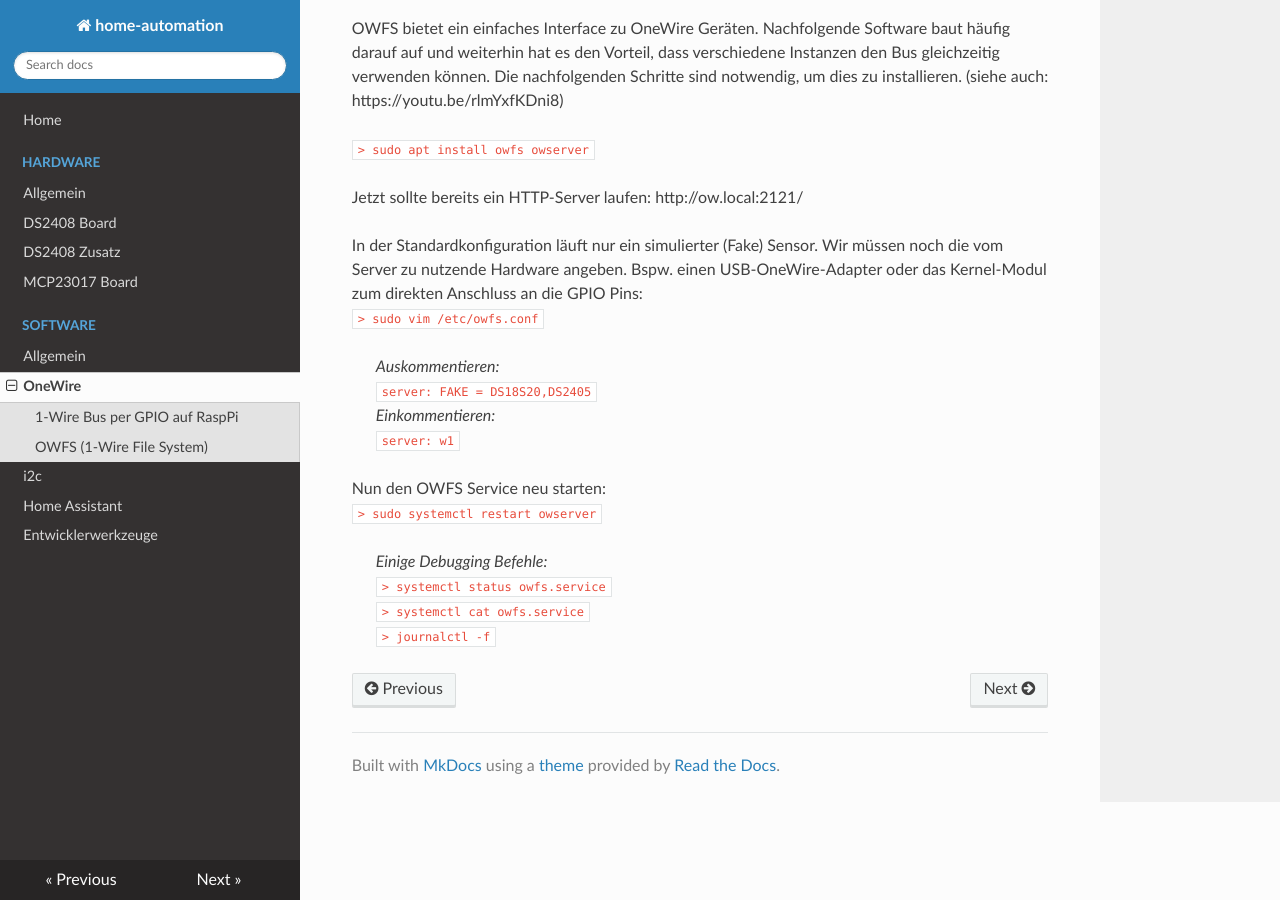
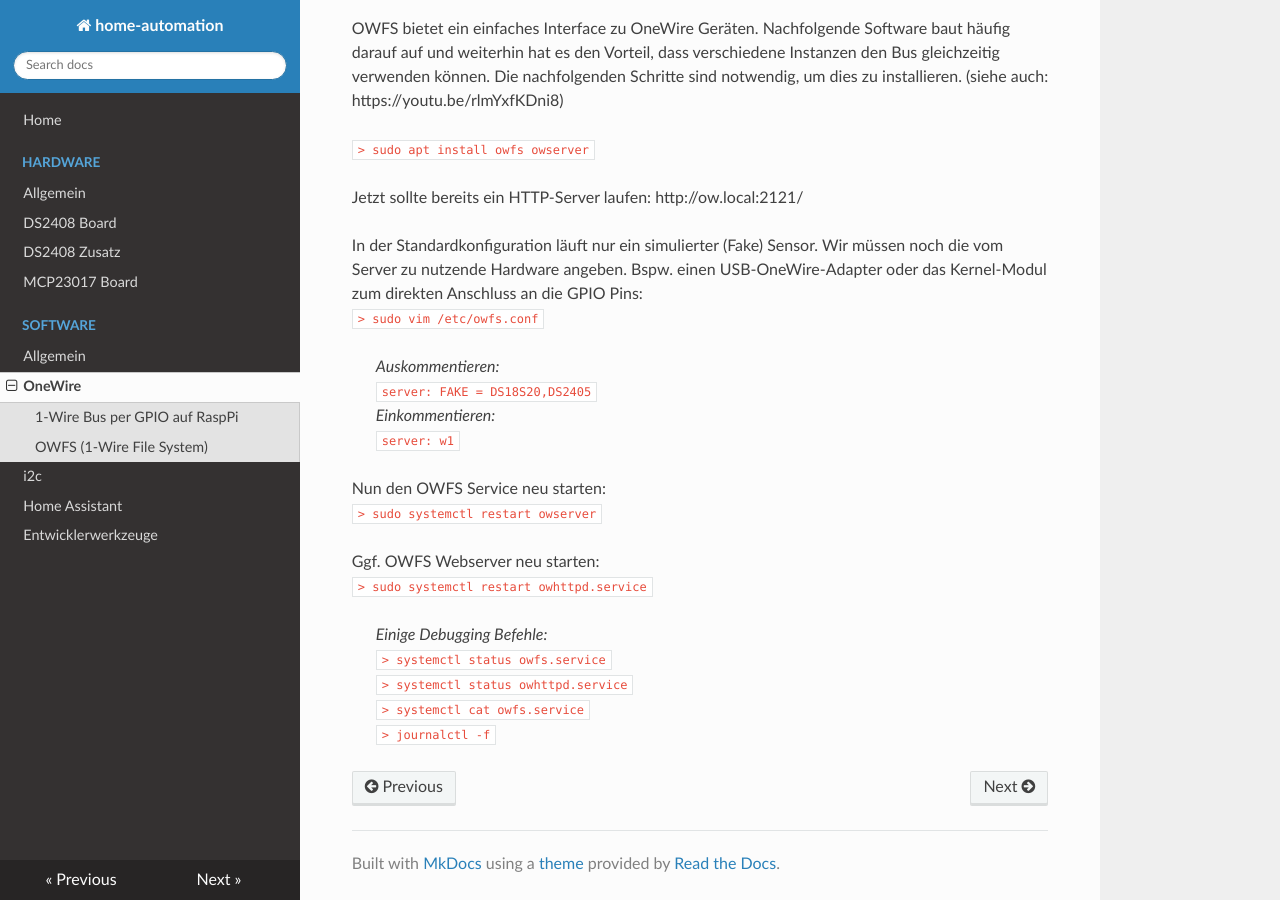
Before and after one commit to la-sve/home-automation, an MkDocs documentation site: the page built from docs/software/oneWire.md, in a window 1280 px wide and 900 px high, scrolled down 764 px. Built offline with MkDocs 1.6.1, drawn with Linux system fonts in a browser that asks for light colours; nearby versions of some CDN libraries.

Commit message:
Hinweis auf owhttpd service

```diff
--- a/docs/software/oneWire.md
+++ b/docs/software/oneWire.md
@@ -43,7 +43,11 @@ In der Standardkonfiguration läuft nur ein simulierter (Fake) Sensor. Wir müss
 Nun den OWFS Service neu starten:<br>
 `> sudo systemctl restart owserver`
 
+Ggf. OWFS Webserver neu starten:<br>
+`> sudo systemctl restart owhttpd.service`
+
 > _Einige Debugging Befehle:_<br>
   `> systemctl status owfs.service`<br>
+  `> systemctl status owhttpd.service`<br>
   `> systemctl cat owfs.service`<br>
   `> journalctl -f`<br>
```
